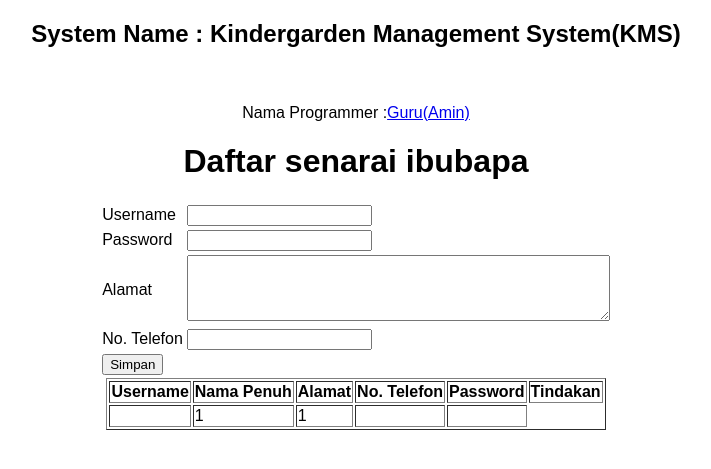
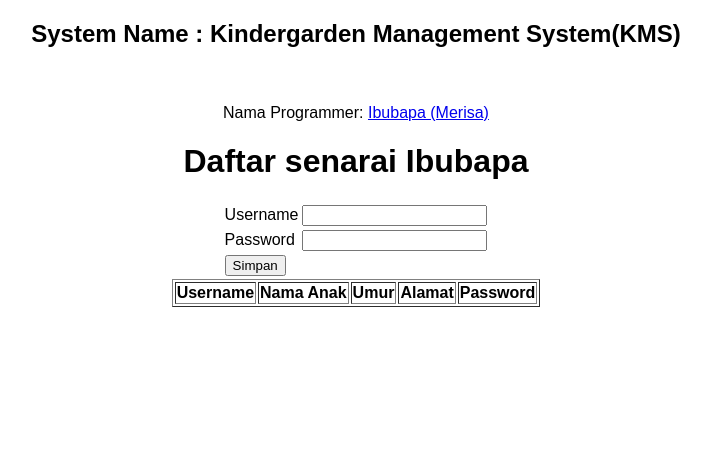
Before and after one commit to mhmdaliff/KindergartenManagementSystem, a PHP site: page /Ibubapa/index.php in a window 1280 px wide. Shown: the top 469 px of the page, without its empty margins (284-995 px from the left). Run offline with PHP 8.4, Linux system fonts and the light colour scheme; tables that the repository leaves empty hold one stand-in row (values such as "Sample post"); data that the repository does not hold is empty.

Commit message:
try edit index

```diff
--- a/Ibubapa/index.php
+++ b/Ibubapa/index.php
@@ -1,10 +1,3 @@
-<?php
-session_start();
-require '../connection.php';
-
-$sql = "SELECT * FROM guru";
-$result = mysqli_query($conn, $sql);
-?>
 <!DOCTYPE html>
 <html lang="en">
 
@@ -12,16 +5,16 @@ $result = mysqli_query($conn, $sql);
     <meta charset="UTF-8">
     <meta http-equiv="X-UA-Compatible" content="IE=edge">
     <meta name="viewport" content="width=device-width, initial-scale=1.0">
-    <title>KMS - Guru</title>
+    <title>KMS - Ibubapa</title>
     <link rel="stylesheet" href="../style.css">
 </head>
 
 <body>
     <center>
         <h2>System Name : Kindergarden Management System(KMS)</h2><br>
-        <br>Nama Programmer :<a href="guru/">Guru(Amin)</a>
+        <br>Nama Programmer: <a href="ibubapa/">Ibubapa (Merisa)</a>
 
-        <h1>Daftar senarai ibubapa</h1>
+        <h1>Daftar senarai Ibubapa</h1>
         <form method="post">
             <table>
                 <tr>
@@ -33,48 +26,17 @@ $result = mysqli_query($conn, $sql);
                     <td><input type="text" name="password"></td>
                 </tr>
                 <tr>
-                    <td>Alamat</td>
-                    <td><textarea id="address" name="address" rows="4" cols="50" value=""></textarea></td>
-                </tr>
-                <tr>
-                    <td>No. Telefon</td>
-                    <td><input type="text" name="contact" value="" required></td>
-                </tr>
-                <tr>
                     <td><button type="submit">Simpan</button></td>
                 </tr>
                 <table border="1">
                     <tr>
                         <th>Username</th>
-                        <th>Nama Penuh</th>
+                        <th>Nama Anak</th>
+                        <th>Umur</th>
                         <th>Alamat</th>
-                        <th>No. Telefon</th>
                         <th>Password</th>
-                        <th>Tindakan</th>
 
                     </tr>
-                    <?php
-                    if (mysqli_num_rows($result) > 0) {
-
-
-                        while ($row = mysqli_fetch_assoc($result)) {
-                    ?>
-                            <tr>
-                                <td><?php echo $row["idibubapa"]; ?></td>
-                                <td><?php echo $row["idname"]; ?></td>
-                                <td><?php echo $row["password"]; ?></td>
-                                <td><?php echo $row["alamat"]; ?></td>
-                                <td><?php echo $row["notelefon"]; ?></td>
-                            </tr>
-
-                    <?php
-
-                        }
-                    } else {
-                        echo "0 results";
-                    }
-                    mysqli_close($conn);
-                    ?>
                 </table>
         </form>
     </center>
```
Also changed, not shown: Guru/index.php (+29 -0 lines).
